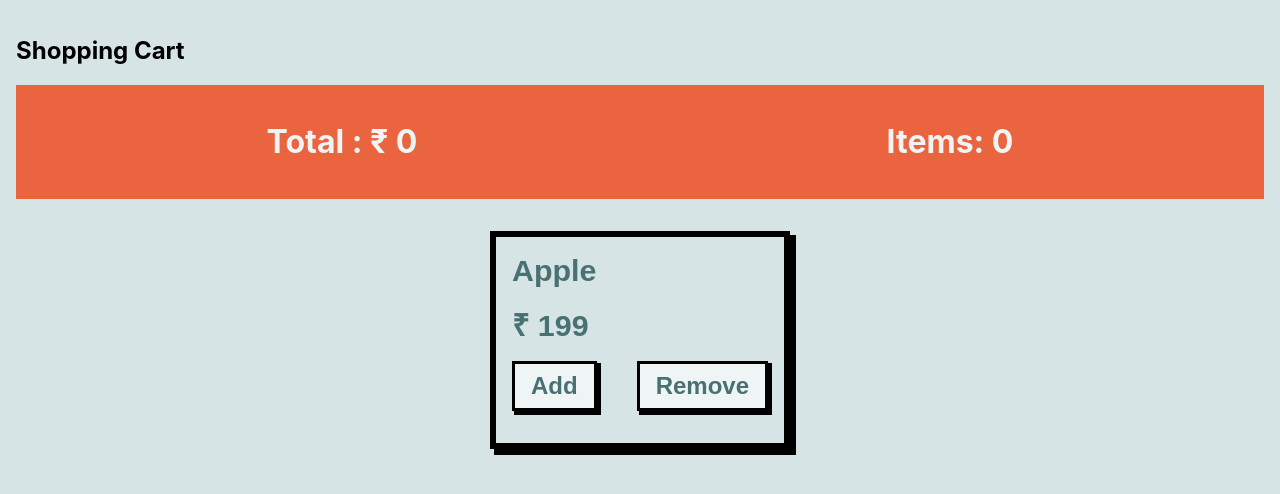
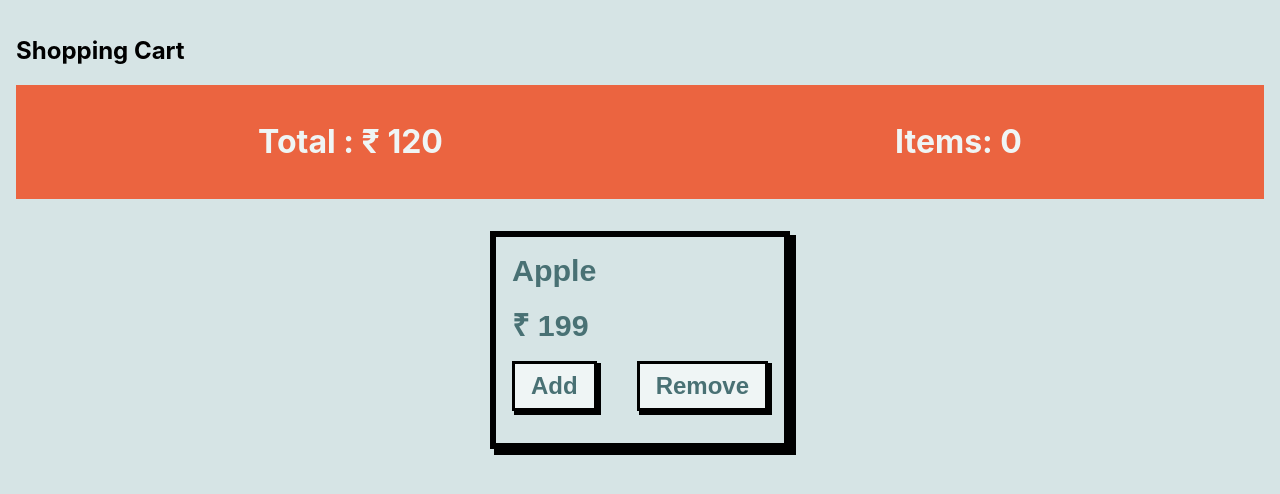
Before and after one commit to apni-coding/reactjstutorial, a React (Create React App) app: page / in a window 1280 px wide. Shown: the top 494 px of the page. Built offline with nearby package versions, Linux system fonts and the light colour scheme.

Commit message:
passing state using context

```diff
--- a/src/App.js
+++ b/src/App.js
@@ -2,16 +2,19 @@ import "./App.css";
 import { useState } from "react";
 import Items from "./components/Items";
 import Navbar from "./components/Navbar";
+import { itemContext } from "./itemContext";
 
 function App() {
-  const [total, setTotal] = useState(0);
+  const [total, setTotal] = useState(120);
   const [item, setItem] = useState(0);
   return (
+    <itemContext.Provider value={{total, setTotal}}>
     <div className="App">
       <h2>Shopping Cart</h2>
       <Navbar />
       <Items />
     </div>
+    </itemContext.Provider>
   );
 }
 export default App;
--- a/src/components/Navbar.jsx
+++ b/src/components/Navbar.jsx
@@ -1,10 +1,13 @@
-import React from "react";
+import React, { useContext } from "react";
 import styles from "../styles/Total.module.css";
+import { itemContext } from "../itemContext";
 
 function Navbar() {
+  const value = useContext(itemContext);
+
   return (
     <div className={styles.container}>
-      <h1>Total : &#x20B9; 0</h1>
+      <h1>Total : &#x20B9; {value.total}</h1>
       <h1>Items: 0</h1>
     </div>
   );
--- /dev/null
+++ b/src/itemContext.js
@@ -0,0 +1,5 @@
+import { createContext } from "react";
+
+const itemContext = createContext();
+
+export {itemContext}
```
